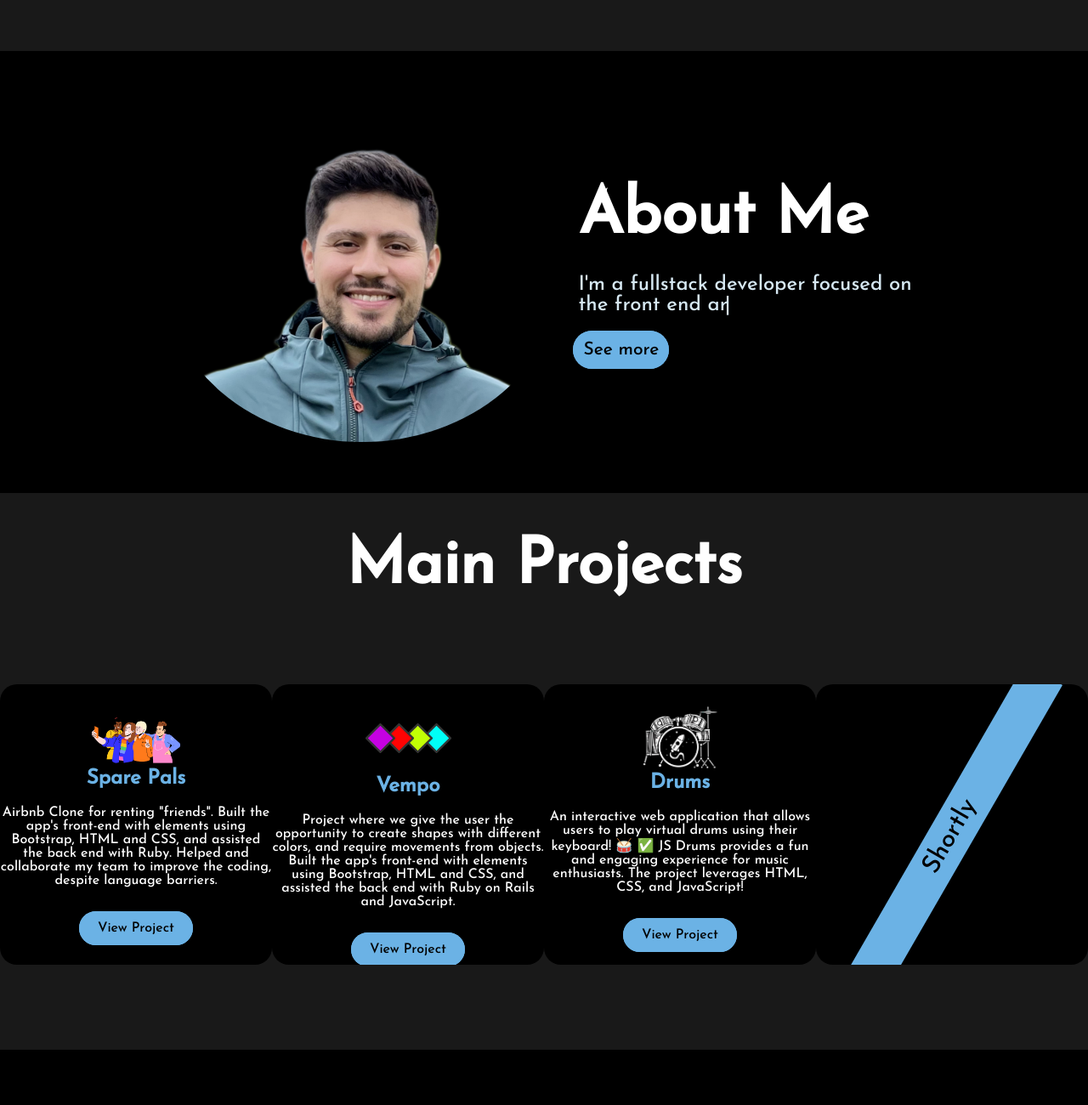
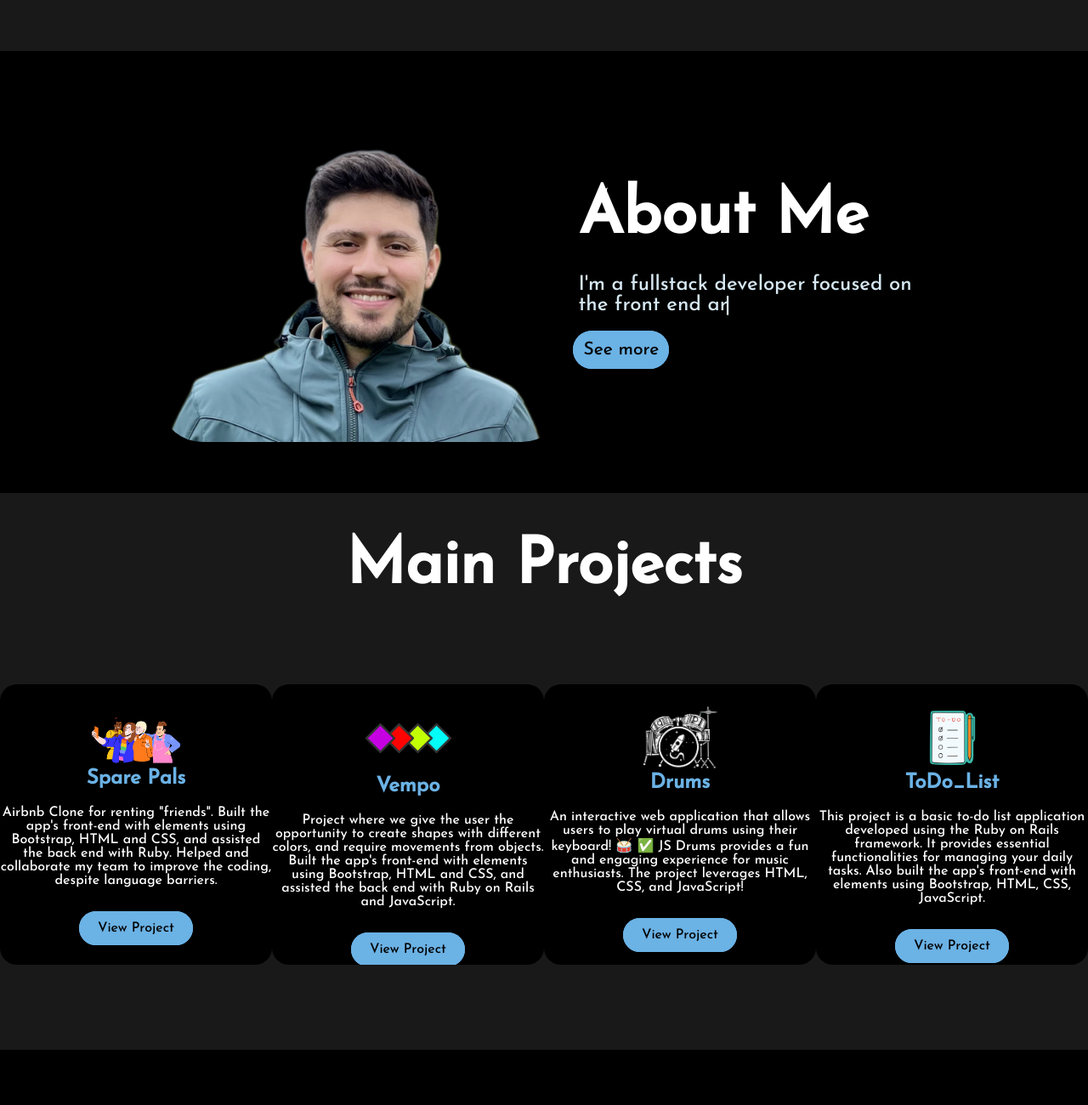
Before and after one commit to bruno-chaves-keller/portfolio, a plain HTML site: page index.html in a window 1280 px wide. Shown: the part 740-2040 px from the top of the page at 85% size. Drawn offline with nearby package versions, Linux system fonts and the light colour scheme.

Commit message:
Add new project (ToDo_List)

```diff
--- a/index.html
+++ b/index.html
@@ -90,13 +90,13 @@
               <h5>Drums</h5>
               <p id="p-vempo">An interactive web application that allows users to play virtual drums using their keyboard! 🥁 ✅ JS Drums provides a fun and engaging experience for music enthusiasts. The project leverages HTML, CSS, and JavaScript!</p>
               <a href="https://phenomenal-mandazi-68f95f.netlify.app" target="_blank">View Project</a>
-          </div>
+            </div>
 
             <div class="card">
-                <div class="coming-soon-banner">Shortly</div>
-                <img src="">
-                <h5></h5>
-                <p></p>
+              <img id="drums" src="./img/ToDo.png">
+              <h5>ToDo_List</h5>
+              <p id="p-vempo">This project is a basic to-do list application developed using the Ruby on Rails framework. It provides essential functionalities for managing your daily tasks. Also built the app's front-end with elements using Bootstrap, HTML, CSS, JavaScript.</p>
+              <a href="https://github.com/bruno-chaves-keller/to-do_App" target="_blank">View Project</a>
             </div>
 
         </div>
--- a/styles.css
+++ b/styles.css
@@ -100,17 +100,9 @@ section a {
 
 
 #img-perfil {
-    border-radius: 100%;
+    border-radius: 10%;
     height: 400px;
     margin-right: 20px;
-    transition: transform 0.5s, filter 0.5s;
-    cursor: pointer;
-}
-
-#img-perfil:hover {
-    transform: perspective(1500px);
-
-    box-shadow: -10px 10px 10px -5px #d6e8f2, 0 10px 10px -5px #d6e8f2;
 }
 
 section div h2 {
```
Also changed, not shown: img/ToDo.png (added).
